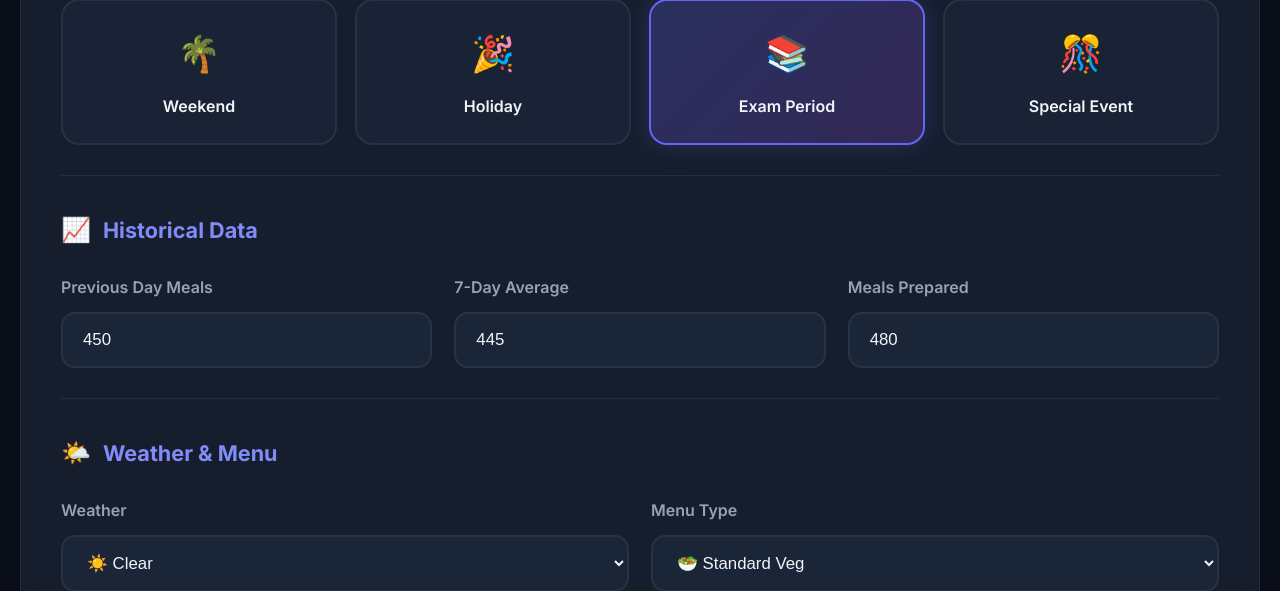
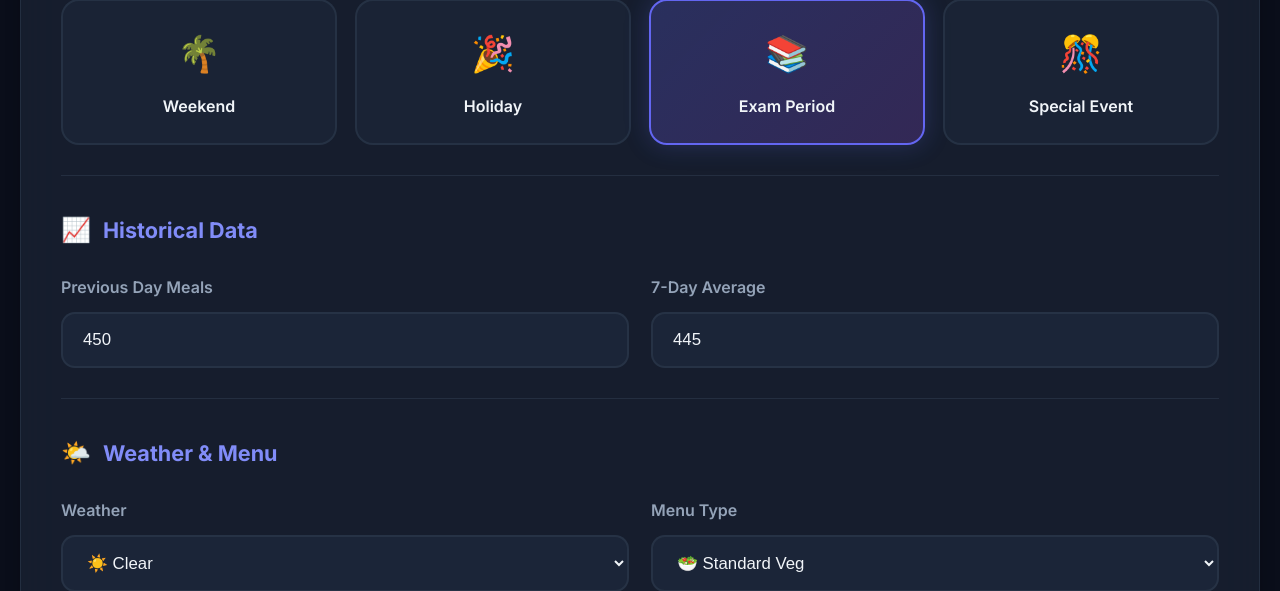
Before and after one commit to Krishna1129/Food-Waste-Prediction-, a Flask app: page / in a window 1280 px wide. Shown: the part 1722-2313 px from the top of the page. Run offline with Flask 3, Linux system fonts and the light colour scheme; parts of the project's set-up code (start-up, migrations or seed data) failed here and were passed over.

Commit message:
remoce meal prepared section

```diff
--- a/app.py
+++ b/app.py
@@ -59,7 +59,6 @@ def predict():
             'exam_period': 1 if data.get('exam_period') == 'true' else 0,
             'prev_day_meals': int(data.get('prev_day_meals')),
             'prev_7day_avg_meals': int(data.get('prev_7day_avg')),
-            'meals_prepared': int(data.get('meals_prepared')),
             'weather': data.get('weather'),
             'menu_type': data.get('menu_type'),
             'facility_type': data.get('facility_type', 'hostel'),
--- a/config.py
+++ b/config.py
@@ -30,7 +30,6 @@ NUMERICAL_FEATURES = [
     'temperature_c',
     'prev_day_meals',
     'prev_7day_avg_meals',
-    'meals_prepared'
 ]
 
 CATEGORICAL_FEATURES = [
--- a/src/predict.py
+++ b/src/predict.py
@@ -142,7 +142,6 @@ def main():
         'exam_period': 1,
         'prev_day_meals': 450,
         'prev_7day_avg_meals': 445,
-        'meals_prepared': 500,
         'weather': 'clear',
         'menu_type': 'standard_veg',
         'facility_type': 'hostel',
--- a/static/js/app.js
+++ b/static/js/app.js
@@ -62,7 +62,6 @@ document.getElementById('predictionForm').addEventListener('submit', async funct
         event_flag: document.getElementById('event_flag').checked.toString(),
         prev_day_meals: document.getElementById('prev_day_meals').value,
         prev_7day_avg: document.getElementById('prev_7day_avg').value,
-        meals_prepared: document.getElementById('meals_prepared').value,
         weather: document.getElementById('weather').value,
         menu_type: document.getElementById('menu_type').value,
         day_of_week: document.getElementById('day_of_week').value,
--- a/templates/index.html
+++ b/templates/index.html
@@ -315,11 +315,6 @@
                                     <input type="number" id="prev_7day_avg" name="prev_7day_avg" min="0" value="445"
                                         required>
                                 </div>
-                                <div class="form-group">
-                                    <label for="meals_prepared">Meals Prepared</label>
-                                    <input type="number" id="meals_prepared" name="meals_prepared" min="0" value="480"
-                                        required>
-                                </div>
                             </div>
                         </div>
 
```
